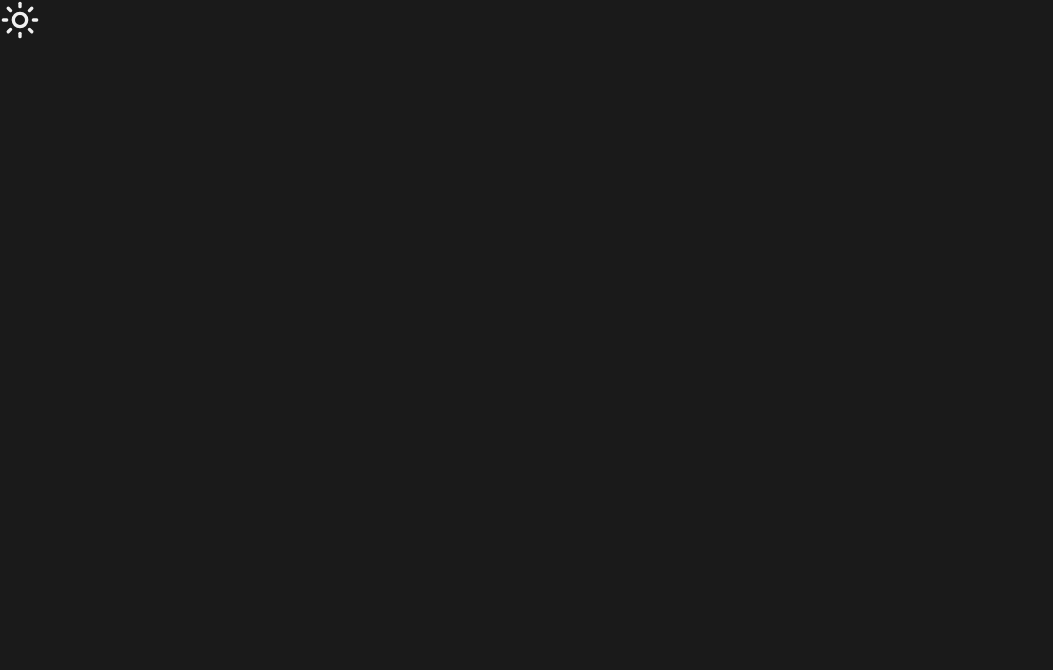
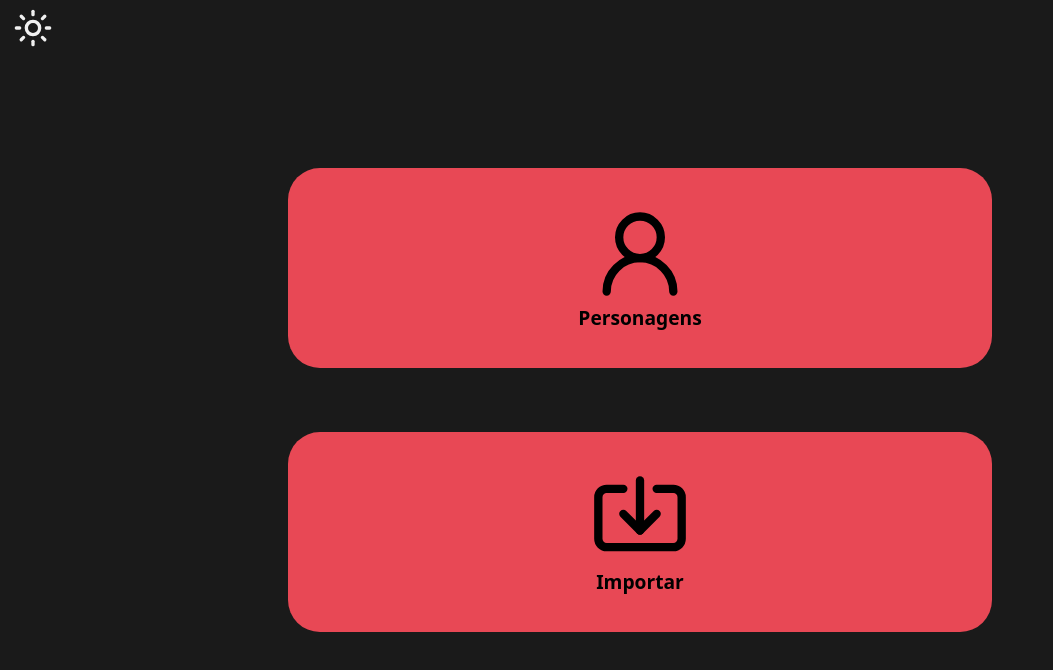
Before and after one commit to Victormalmanncunha/Avalon, a React (Vite) app: page / in a window 1280 px wide. Shown: the top 670 px of the page, without its empty margins (0-1053 px from the left). Built offline with nearby package versions, Linux system fonts and the light colour scheme.

Commit message:
CSS e inicioa da criacao da pagina de bonecos

```diff
--- a/src/App.tsx
+++ b/src/App.tsx
@@ -1,8 +1,12 @@
 import { createBrowserRouter, RouterProvider } from "react-router-dom";
 import Main from "./Main/Main";
 import { ThemeProvider } from "./context/ThemeContext";
+import Characters from "./Characters/Characters";
 
-const router = createBrowserRouter([{ path: "/", element: <Main /> }]);
+const router = createBrowserRouter([
+  { path: "/", element: <Main /> },
+  { path: "/characters", element: <Characters /> },
+]);
 
 function App() {
   return (
--- /dev/null
+++ b/src/Characters/Characters.tsx
@@ -0,0 +1,19 @@
+import { ArrowLeft } from "lucide-react";
+import { useNavigate } from "react-router-dom";
+const Characters = () => {
+  const navigate = useNavigate();
+  return (
+    <div className="bg-backgroundLight dark:bg-backgroundDark w-screen h-screen flex flex-col items-center ">
+      <ArrowLeft
+        className="absolute left-0 top-0 text-textLight dark:text-textDark"
+        size={60}
+        onClick={() => navigate(-1)}
+      />
+      <h1 className="text-5xl text-textLight dark:text-textDark">
+        Personagens
+      </h1>
+    </div>
+  );
+};
+
+export default Characters;
--- a/src/Main/Main.tsx
+++ b/src/Main/Main.tsx
@@ -1,23 +1,37 @@
 import { useTheme } from "../context/ThemeContext";
-import { Moon, Sun } from "lucide-react";
+import { Moon, Sun, UserRound, Import } from "lucide-react";
+import { useNavigate } from "react-router-dom";
 
 const Main = () => {
   const { isDarkMode, toggleTheme } = useTheme();
+  const navigate = useNavigate();
   return (
-    <div className="bg-backgroundLight dark:bg-backgroundDark w-full h-full">
+    <div className="bg-backgroundLight dark:bg-backgroundDark w-screen h-screen flex flex-col justify-center items-center gap-16">
       {isDarkMode ? (
         <Sun
-          className="text-textLight dark:text-textDark"
+          className="text-textLight dark:text-textDark absolute left-[1%] top-[1%]"
           size={40}
           onClick={() => toggleTheme()}
         />
       ) : (
         <Moon
-          className="text-textLight dark:text-textDark"
+          className="text-textLight dark:text-textDark absolute left-[1%] top-[1%]"
           size={40}
           onClick={() => toggleTheme()}
         />
       )}
+
+      <button
+        className="bg-redDark flex flex-col items-center justify-center w-[55%] h-[25%] rounded-4xl cursor-pointer"
+        onClick={() => navigate("/characters")}
+      >
+        <UserRound size={100} />
+        <p className="text-[1.2rem] font-bold">Personagens</p>
+      </button>
+      <button className="bg-redDark flex flex-col items-center justify-center w-[55%] h-[25%] rounded-4xl cursor-pointer">
+        <Import size={100} />
+        <p className="text-[1.2rem] font-bold">Importar</p>
+      </button>
     </div>
   );
 };
--- a/src/index.css
+++ b/src/index.css
@@ -11,10 +11,7 @@
 
 
 
-*{
-    padding: 0;
-    margin: 0;
-}
+
 html, body, #root{
     width: 100vw;
     height: 100vh;
```
